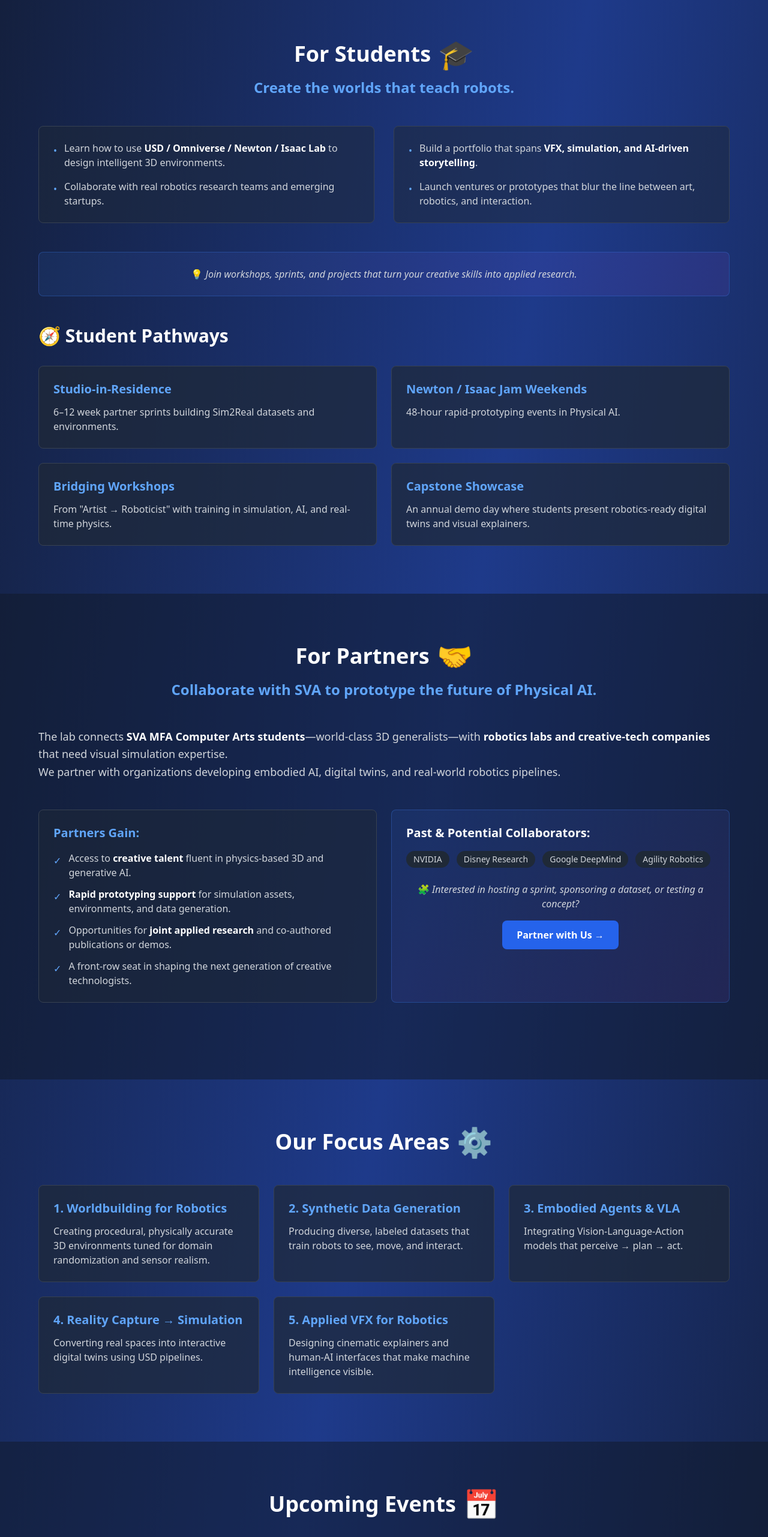
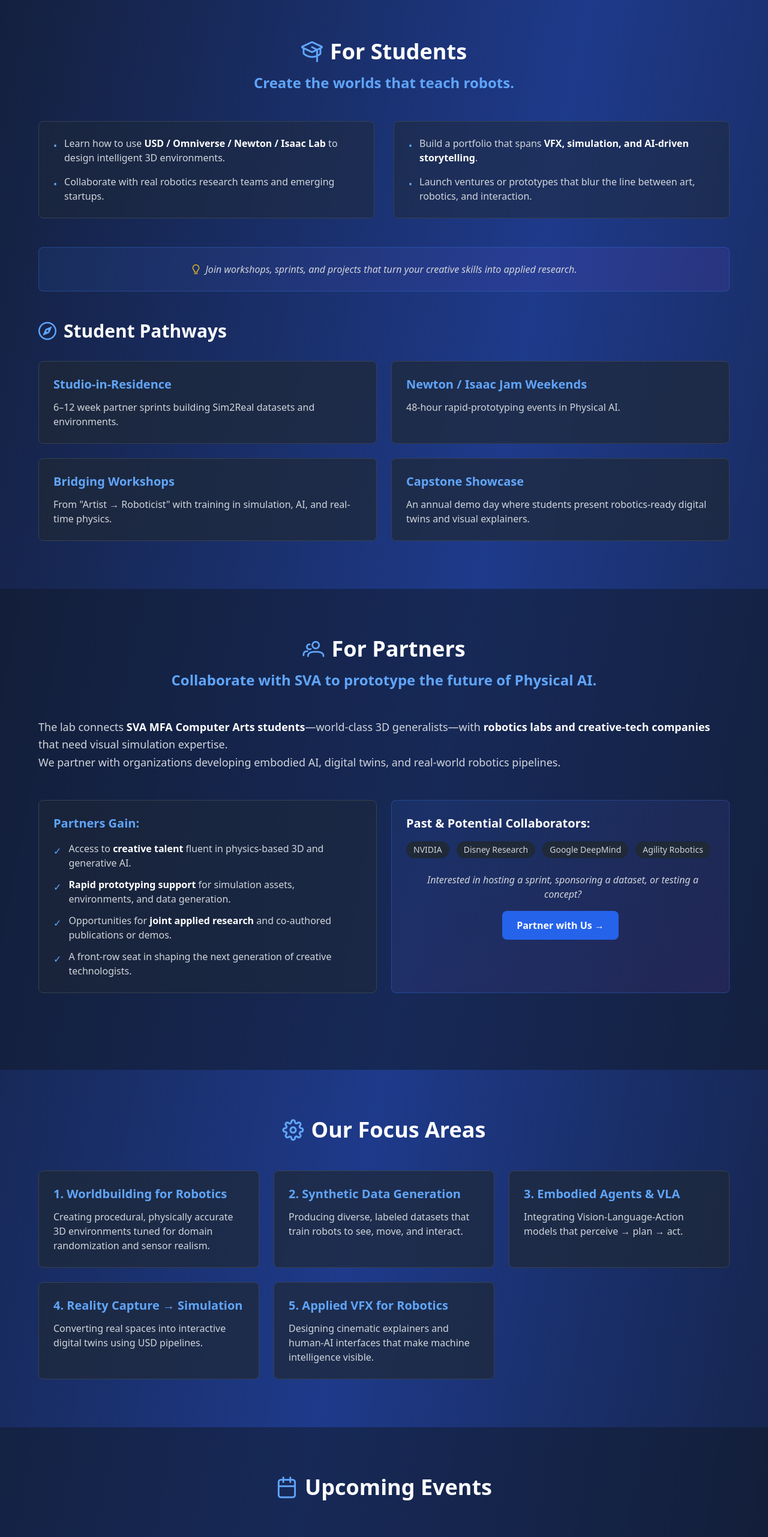
Before and after one commit to michaelgold/pail, a Nuxt app: page / in a window 1280 px wide. Shown: the part 1549-4112 px from the top of the page at 60% size. Built offline with nearby package versions, Linux system fonts and the light colour scheme.

Commit message:
feat: heroicons

```diff
--- a/app/pages/index.vue
+++ b/app/pages/index.vue
@@ -78,7 +78,8 @@
       <div class="container mx-auto max-w-6xl">
         <div class="text-center mb-12">
           <h2 class="text-4xl font-bold text-white mb-4 flex items-center justify-center gap-3">
-            For Students <span class="text-5xl">🎓</span>
+            <i class="pi pi-graduation-cap text-blue-400"></i>
+            For Students
           </h2>
           <p class="text-2xl text-blue-400 font-semibold">Create the worlds that teach robots.</p>
         </div>
@@ -111,15 +112,17 @@
         </div>
 
         <div class="bg-gradient-to-r from-blue-500/10 to-purple-500/10 border border-blue-500/30 rounded-lg p-6 mb-12">
-          <p class="text-gray-300 text-center">
-            💡 <em>Join workshops, sprints, and projects that turn your creative skills into applied research.</em>
+          <p class="text-gray-300 text-center flex items-center justify-center gap-2">
+            <i class="pi pi-lightbulb text-yellow-400"></i>
+            <em>Join workshops, sprints, and projects that turn your creative skills into applied research.</em>
           </p>
         </div>
 
         <!-- Student Pathways -->
         <div class="mt-12">
           <h3 class="text-3xl font-bold text-white mb-8 flex items-center gap-3">
-            🧭 Student Pathways
+            <i class="pi pi-compass text-blue-400"></i>
+            Student Pathways
           </h3>
           <div class="grid md:grid-cols-2 gap-6">
             <div class="bg-gray-800/70 p-6 rounded-lg border border-gray-700 hover:border-blue-500/50 transition">
@@ -148,7 +151,8 @@
       <div class="container mx-auto max-w-6xl">
         <div class="text-center mb-12">
           <h2 class="text-4xl font-bold text-white mb-4 flex items-center justify-center gap-3">
-            For Partners <span class="text-5xl">🤝</span>
+            <i class="pi pi-users text-blue-400"></i>
+            For Partners
           </h2>
           <p class="text-2xl text-blue-400 font-semibold">Collaborate with SVA to prototype the future of Physical AI.</p>
         </div>
@@ -193,7 +197,10 @@
               <span class="px-3 py-1 bg-gray-800 rounded-full text-sm text-gray-300">Agility Robotics</span>
             </div>
             <div class="mt-6 text-center">
-              <p class="text-gray-300 mb-4">🧩 <em>Interested in hosting a sprint, sponsoring a dataset, or testing a concept?</em></p>
+              <p class="text-gray-300 mb-4 flex items-center justify-center gap-2">
+                <i class="pi pi-puzzle-piece text-purple-400"></i>
+                <em>Interested in hosting a sprint, sponsoring a dataset, or testing a concept?</em>
+              </p>
               <a href="#contact" class="inline-block px-6 py-3 bg-blue-600 hover:bg-blue-700 text-white font-semibold rounded-lg transition">
                 Partner with Us →
               </a>
@@ -207,7 +214,8 @@
     <section id="focus" class="py-20 px-6">
       <div class="container mx-auto max-w-6xl">
         <h2 class="text-4xl font-bold text-white mb-12 text-center flex items-center justify-center gap-3">
-          Our Focus Areas <span class="text-5xl">⚙️</span>
+          <i class="pi pi-cog text-blue-400"></i>
+          Our Focus Areas
         </h2>
 
         <div class="grid md:grid-cols-2 lg:grid-cols-3 gap-6">
@@ -239,7 +247,8 @@
     <section id="events" class="py-20 px-6 bg-gray-900/50">
       <div class="container mx-auto max-w-6xl">
         <h2 class="text-4xl font-bold text-white mb-12 text-center flex items-center justify-center gap-3">
-          Upcoming Events <span class="text-5xl">📅</span>
+          <i class="pi pi-calendar text-blue-400"></i>
+          Upcoming Events
         </h2>
 
         <div class="overflow-x-auto">
@@ -301,14 +310,20 @@
 
         <div class="grid md:grid-cols-2 gap-8 mb-12">
           <div class="bg-gray-800/70 p-8 rounded-lg border border-gray-700">
-            <h3 class="text-2xl font-bold text-blue-400 mb-4">🎓 Join the Lab</h3>
+            <h3 class="text-2xl font-bold text-blue-400 mb-4 flex items-center gap-2">
+              <i class="pi pi-graduation-cap"></i>
+              Join the Lab
+            </h3>
             <p class="text-gray-300 mb-4">
               If you're an SVA student or alum curious about <strong class="text-white">AI, robotics, and creative simulation</strong>, we'd love to hear from you.
             </p>
             <p class="text-gray-400 italic">No prior robotics experience required — bring your imagination.</p>
           </div>
           <div class="bg-gray-800/70 p-8 rounded-lg border border-gray-700">
-            <h3 class="text-2xl font-bold text-blue-400 mb-4">🤝 Partner with Us</h3>
+            <h3 class="text-2xl font-bold text-blue-400 mb-4 flex items-center gap-2">
+              <i class="pi pi-users"></i>
+              Partner with Us
+            </h3>
             <p class="text-gray-300 mb-4">
               If you're a <strong class="text-white">lab, studio, or company</strong> working on robotics, digital twins, or embodied AI, collaborate with us on sprints, datasets, or research.
             </p>
@@ -382,8 +397,14 @@
           <p class="text-gray-400">New York City</p>
         </div>
         <div class="text-center space-y-2 text-gray-400">
-          <p>📍 133 W 21st St 10th floor, New York, NY 10011</p>
-          <p>🌐 <a href="https://sva.edu/mfaca" class="text-blue-400 hover:text-blue-300 transition">sva.edu/mfaca</a></p>
+          <p class="flex items-center justify-center gap-2">
+            <i class="pi pi-map-marker text-blue-400"></i>
+            133 W 21st St 10th floor, New York, NY 10011
+          </p>
+          <p class="flex items-center justify-center gap-2">
+            <i class="pi pi-globe text-blue-400"></i>
+            <a href="https://sva.edu/mfaca" class="text-blue-400 hover:text-blue-300 transition">sva.edu/mfaca</a>
+          </p>
         </div>
         <div class="mt-8 text-center text-gray-500 text-sm">
           <p><em>© 2025 School of Visual Arts. All rights reserved.</em></p>
--- a/nuxt.config.ts
+++ b/nuxt.config.ts
@@ -2,5 +2,6 @@
 export default defineNuxtConfig({
   compatibilityDate: '2025-07-15',
   devtools: { enabled: true },
-  modules: ['@nuxtjs/tailwindcss']
+  modules: ['@nuxtjs/tailwindcss'],
+  css: ['primeicons/primeicons.css']
 })
--- a/package.json
+++ b/package.json
@@ -11,7 +11,10 @@
   },
   "dependencies": {
     "@nuxtjs/tailwindcss": "^6.14.0",
+    "@primevue/themes": "^4.4.1",
     "nuxt": "^4.2.0",
+    "primeicons": "^7.0.0",
+    "primevue": "^4.4.1",
     "vue": "^3.5.22",
     "vue-router": "^4.6.3"
   }
--- a/tailwind.config.js
+++ b/tailwind.config.js
@@ -11,4 +11,4 @@ export default {
     extend: {},
   },
   plugins: [],
-}
+};
```
Also changed, not shown: assets/images/isaacsim.jpg (added), 1 other file (tests, documents, lock files or other folders).
